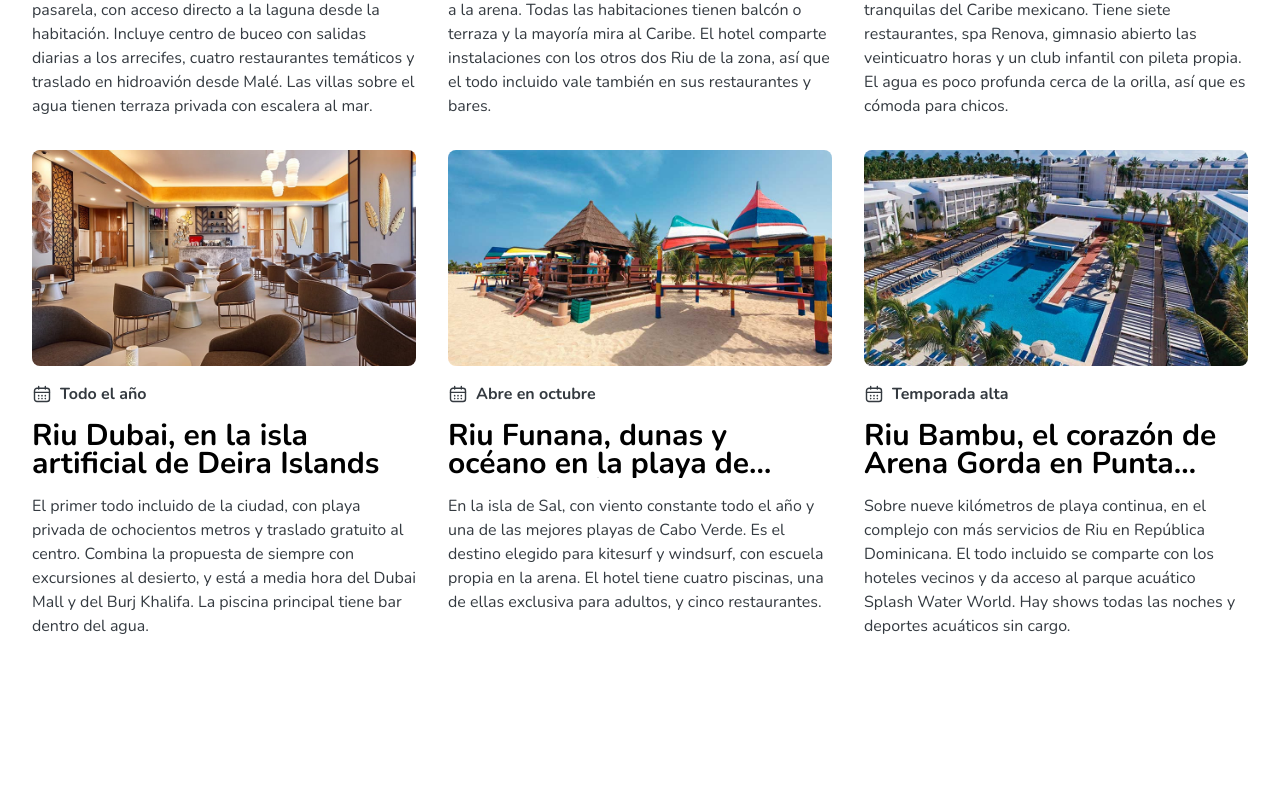
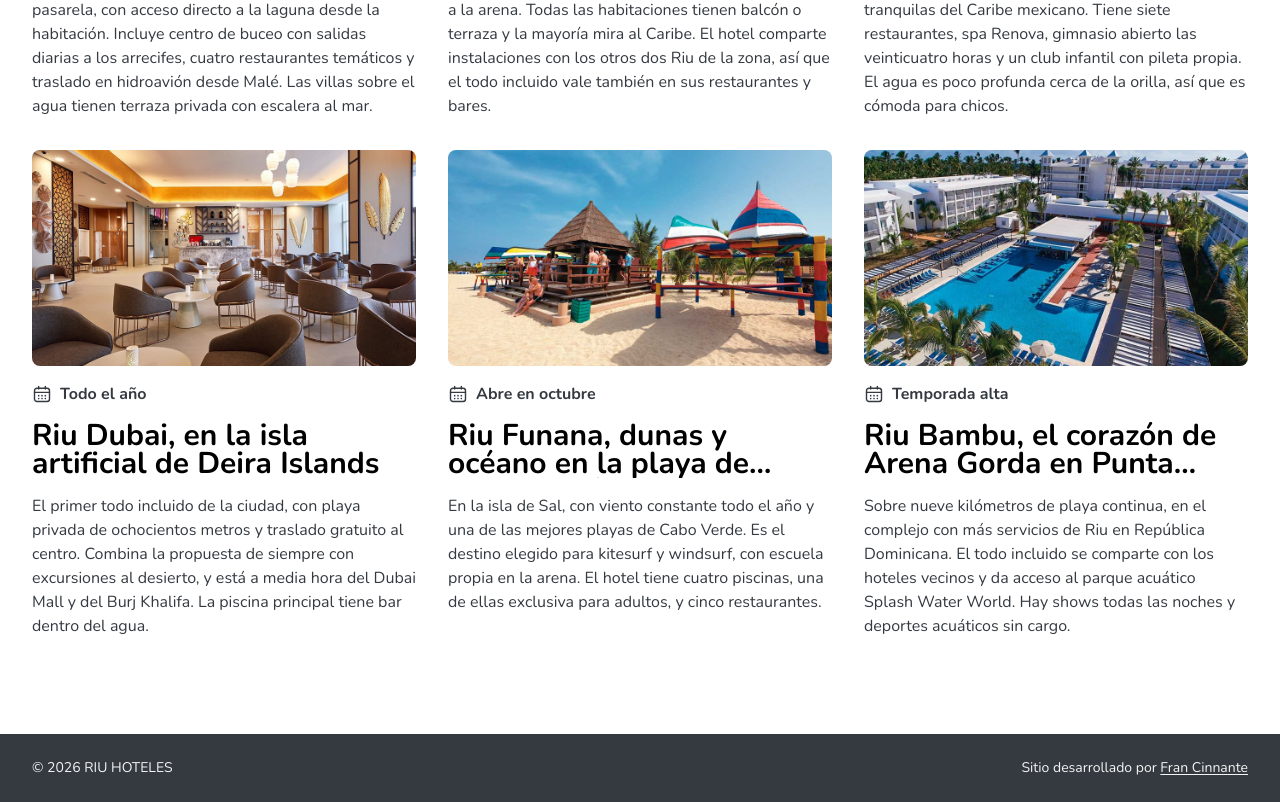
Before and after one commit to franchinna/landingpage-riu, an Angular app: page / in a window 1280 px wide. Shown: the part 1263-2065 px from the top of the page. Before the commit the page ends 1997 px from the top, so only its background shows below. Built offline with nearby package versions, Linux system fonts and the light colour scheme.

Commit message:
[ADD] footer con el crédito y el copyright
Fondo oscuro con el gris del diseño.

```diff
--- a/src/app/app.component.html
+++ b/src/app/app.component.html
@@ -4,3 +4,5 @@
   <app-hero />
   <app-destinations />
 </main>
+
+<app-footer />
--- a/src/app/app.component.ts
+++ b/src/app/app.component.ts
@@ -2,10 +2,11 @@
 import { HeaderComponent } from './layout/header/header.component';
 import { HeroComponent } from './sections/hero/hero.component';
 import { DestinationsComponent } from './sections/destinations/destinations.component';
+import { FooterComponent } from './layout/footer/footer.component';
 
 @Component({
   selector: 'app-root',
-  imports: [HeaderComponent, HeroComponent, DestinationsComponent],
+  imports: [HeaderComponent, HeroComponent, DestinationsComponent, FooterComponent],
   templateUrl: './app.component.html',
 })
 export class AppComponent {}
--- /dev/null
+++ b/src/app/layout/footer/footer.component.html
@@ -0,0 +1,20 @@
+<footer class="bg-[#343a40] text-sm text-surface">
+  <div
+    class="mx-auto flex max-w-page flex-col gap-2 px-5 py-6 md:flex-row md:items-center
+           md:justify-between md:px-8"
+  >
+    <p class="text-center">© 2026 RIU HOTELES</p>
+
+    <p class="text-center">
+      Sitio desarrollado por
+      <a
+        href="https://francinnante.com.ar/"
+        target="_blank"
+        rel="noopener"
+        class="underline underline-offset-2 hover:text-white focus-visible:outline-2
+               focus-visible:outline-offset-2 focus-visible:outline-surface"
+        >Fran Cinnante</a
+      >
+    </p>
+  </div>
+</footer>
--- /dev/null
+++ b/src/app/layout/footer/footer.component.ts
@@ -0,0 +1,8 @@
+import { Component } from '@angular/core';
+
+@Component({
+  selector: 'app-footer',
+  templateUrl: './footer.component.html',
+  host: { class: 'block' },
+})
+export class FooterComponent {}
```
